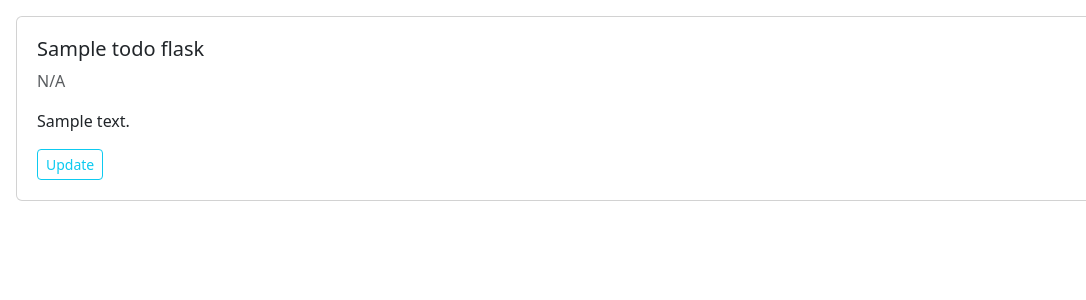
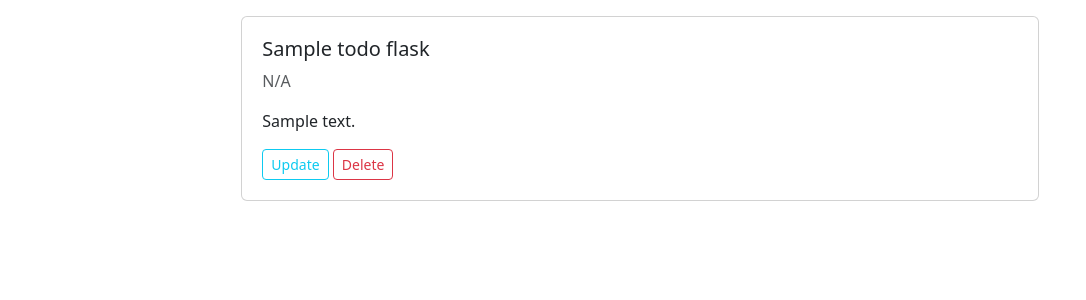
Before and after one commit to GovindGoel1401/flask_mg_1, a Flask app: page / in a window 1280 px wide. Shown: the part 56-356 px from the top of the page, without its empty margins (0-1086 px from the left). Run offline with Flask 3, Linux system fonts and the light colour scheme; one stand-in notice (Sample message) is shown; a database or web service that is not in the repository returns one stand-in record (values such as "Sample title").

Commit message:
almostdone

```diff
--- a/application/__init__.py
+++ b/application/__init__.py
@@ -3,7 +3,7 @@ from flask_pymongo import PyMongo
 
 app= Flask(__name__)
 app.config['SECRET_KEY']='d1784e03c2801c5d5bc580027c6cbc5a0650af00'
-app.config['MONGO_URI'] = "mongodb+srv://govind1401:Govin1401@cluster0.bfcsavf.mongodb.net/todo_flask?retryWrites=true&w=majority"
+app.config['MONGO_URI'] = "mongodb+srv://govind1401:Govin1401@cluster0.bfcsavf.mongodb.net/todo_flask?retryWrites=true&w=majority&appName=Cluster0"
 
 
 
--- a/application/routes.py
+++ b/application/routes.py
@@ -1,5 +1,5 @@
 from application import app
-from flask import render_template, flash, request,redirect,url_for
+from flask import redirect,render_template, flash, request,redirect,url_for
 
 from datetime import datetime
 
@@ -65,3 +65,8 @@ def update_todo(id):
         form.description.data=todo.get("description",None)
         form.completed.data= todo.get("completed",None)
     return render_template("add_todo.html", form=form )
+@app.route("/delete_todo/<id>")
+def delete_todo(id):
+    db.todo_flask.find_one_and_delete({"_id": ObjectId(id)})
+    flash("Todo deleted","success")
+    return redirect("/")
--- a/application/templates/layout.html
+++ b/application/templates/layout.html
@@ -4,6 +4,8 @@
     <meta charset="UTF-8">
     <meta name="viewport" content="width=device-width, initial-scale=1.0">
     <link href="https://cdn.jsdelivr.net/npm/bootstrap@5.3.5/dist/css/bootstrap.min.css" rel="stylesheet" integrity="sha384-SgOJa3DmI69IUzQ2PVdRZhwQ+dy64/BUtbMJw1MZ8t5HZApcHrRKUc4W0kG879m7" crossorigin="anonymous">
+    <script src="https://cdnjs.cloudflare.com/ajax/libs/sweetalert/2.1.2/sweetalert.min.js"></script>
+
     {% if title %}
     <title>Flask app {{title}}</title>
     {% else %}
@@ -34,9 +36,31 @@
     <main class="container-fluid">
         <div class="row">
             <div class="col-md-2"></div>
-            <div class="col-md-8"></div>
-            {% block content %}
-            {% endblock %}
+            <div class="col-md-8">
+                {% with messages = get_flashed_messages(with_categories=true) %}
+                    {% if messages %}
+                        {% for category, message in messages%}
+                        <script>
+                            Swal.fire({
+                                title:"{{ category.title() }}",
+                                text:"{{message}}",
+                                icon:"{{category}}",
+                                closeOnConfirm: false
+                            })
+                        </script>
+
+                        {% endfor %}
+                    {% endif %}
+                {% endwith %}
+
+
+                {% block content %}
+                {% endblock %}
+            </div>
+
+
+
+
             <div class="col-md-2"></div>
         </div>
 
--- a/application/templates/view_todos.html
+++ b/application/templates/view_todos.html
@@ -14,6 +14,7 @@
                 <p class="card-text">{{ todo.description }}</p>
 
                 <a href="{{ url_for('update_todo', id=todo._id) }}" class="btn btn-outline-info btn-sm">Update</a>
+                <a href="{{url_for('delete_todo',id=todo._id )}}" class="btn btn-outline-danger btn-sm">Delete</a>
             </div>
         </div>
     {% endfor %}
```
